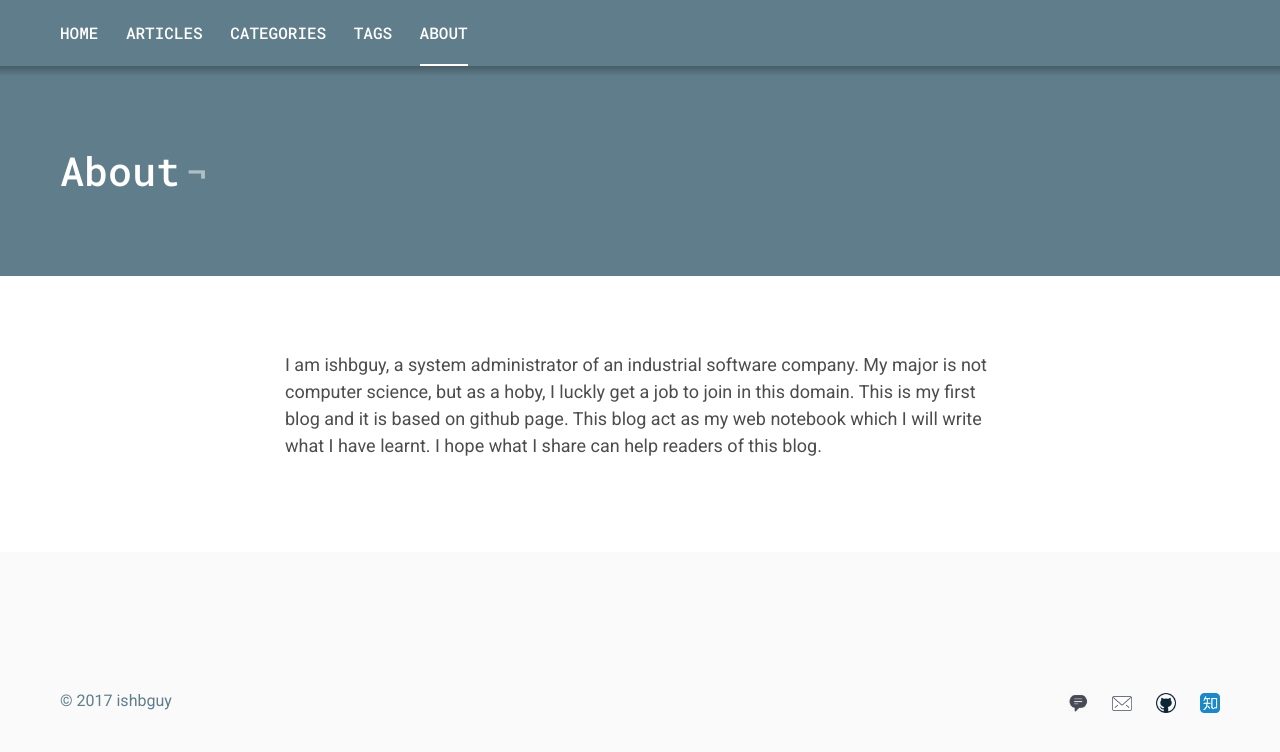
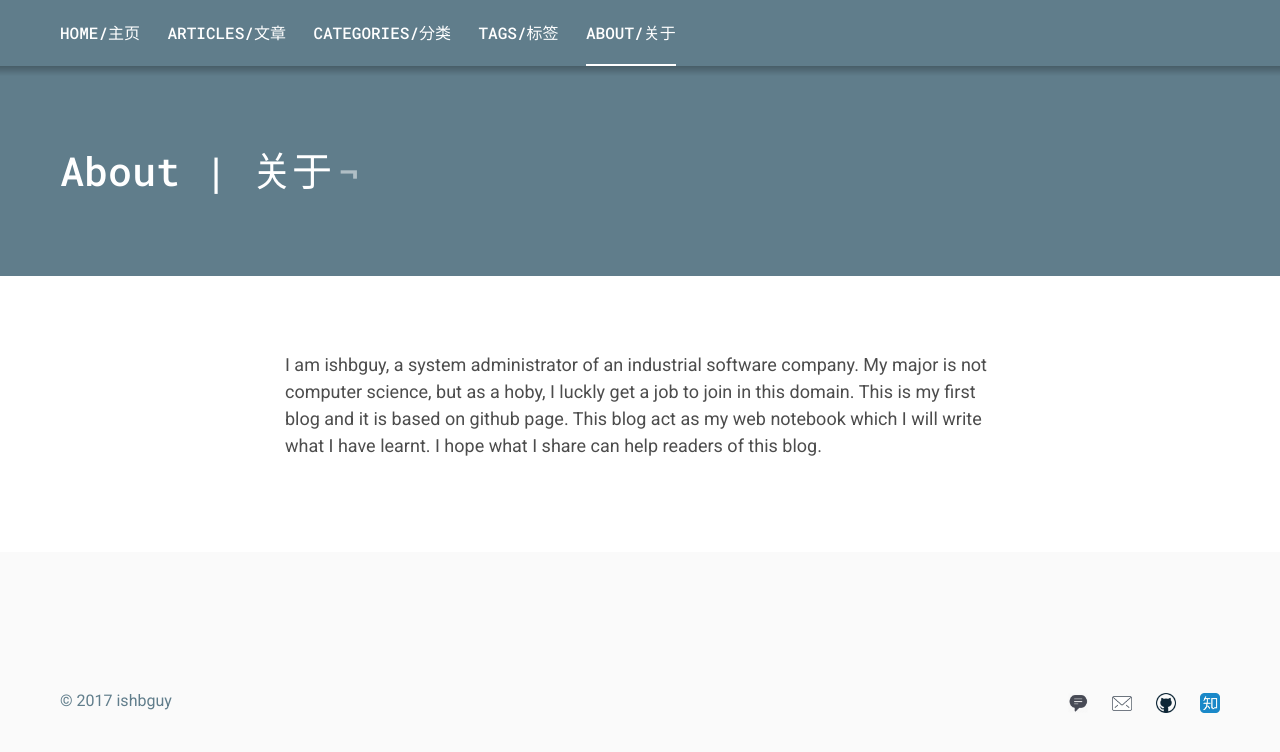
Before and after one commit to ishbguy/ishbguy.github.io, a Jekyll site: the page built from _pages/about.md, in a window 1280 px wide. Shown: the top 752 px of the page. Built offline with Jekyll 4.4.1, drawn with Linux system fonts in a browser that asks for light colours.

Commit message:
add Chinese title.

```diff
--- a/_includes/navigation.html
+++ b/_includes/navigation.html
@@ -1,9 +1,9 @@
 <nav class="c-navigation {% if site.fixedNav == 'true' %}is-fixed{% endif %}">
   <div class="c-navigation__container u-container">
-    <a class="c-navigation__item {% if page.url == '/' %}is-active{% endif %}" href="{{ "/" | prepend: site.baseurl }}">Home</a>
-    <a class="c-navigation__item {% if page.url == '/articles/' %}is-active{% endif %}" href="{{ "/articles/" | prepend: site.baseurl }}">Articles</a>
-    <a class="c-navigation__item {% if page.url == '/categories/' %}is-active{% endif %}" href="{{ "/categories/" | prepend: site.baseurl }}">Categories</a>
-    <a class="c-navigation__item {% if page.url == '/tags/' %}is-active{% endif %}" href="{{ "/tags/" | prepend: site.baseurl }}">Tags</a>
-    <a class="c-navigation__item {% if page.url == '/about/' %}is-active{% endif %}" href="{{ "/about/" | prepend: site.baseurl }}">About</a>
+    <a class="c-navigation__item {% if page.url == '/' %}is-active{% endif %}" href="{{ "/" | prepend: site.baseurl }}">Home/主页</a>
+    <a class="c-navigation__item {% if page.url == '/articles/' %}is-active{% endif %}" href="{{ "/articles/" | prepend: site.baseurl }}">Articles/文章</a>
+    <a class="c-navigation__item {% if page.url == '/categories/' %}is-active{% endif %}" href="{{ "/categories/" | prepend: site.baseurl }}">Categories/分类</a>
+    <a class="c-navigation__item {% if page.url == '/tags/' %}is-active{% endif %}" href="{{ "/tags/" | prepend: site.baseurl }}">Tags/标签</a>
+    <a class="c-navigation__item {% if page.url == '/about/' %}is-active{% endif %}" href="{{ "/about/" | prepend: site.baseurl }}">About/关于</a>
   </div>
 </nav>
--- a/_pages/about.md
+++ b/_pages/about.md
@@ -1,6 +1,6 @@
 ---
 layout: page
-title: About
+title: About | 关于
 permalink: /about/
 ---
 
--- a/_pages/articles.html
+++ b/_pages/articles.html
@@ -1,6 +1,6 @@
 ---
 layout: page
-title: Articles
+title: Articles | 文章
 permalink: /articles/
 ---
 {% for post in site.posts  %}
```
Also changed, not shown: _pages/categories.md (+1 -1 lines), _pages/tags.md (+1 -1 lines).
